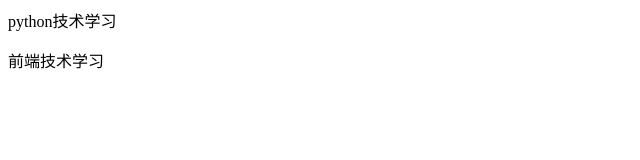
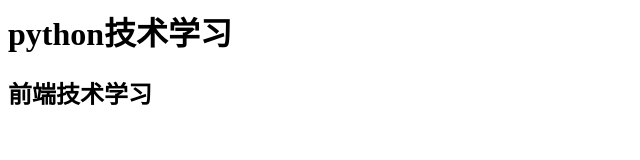
Before and after one commit to dkxbc/dkxbc.github.io, a plain HTML site: page index.html in a window 1280 px wide. Shown: the whole page, without its empty margins (0-640 px from the left). Drawn offline with Linux system fonts and the light colour scheme.

Commit message:
Update index.html

```diff
--- a/index.html
+++ b/index.html
@@ -1,4 +1,8 @@
-<div>
-<a>python技术学习</a><p>
-<a>前端技术学习</a>
-</div>
+<html>
+  <body>
+    <div>
+      <h1>python技术学习</h1>
+      <h2>前端技术学习</h2>
+    </div>
+  </body>
+</html>
```
